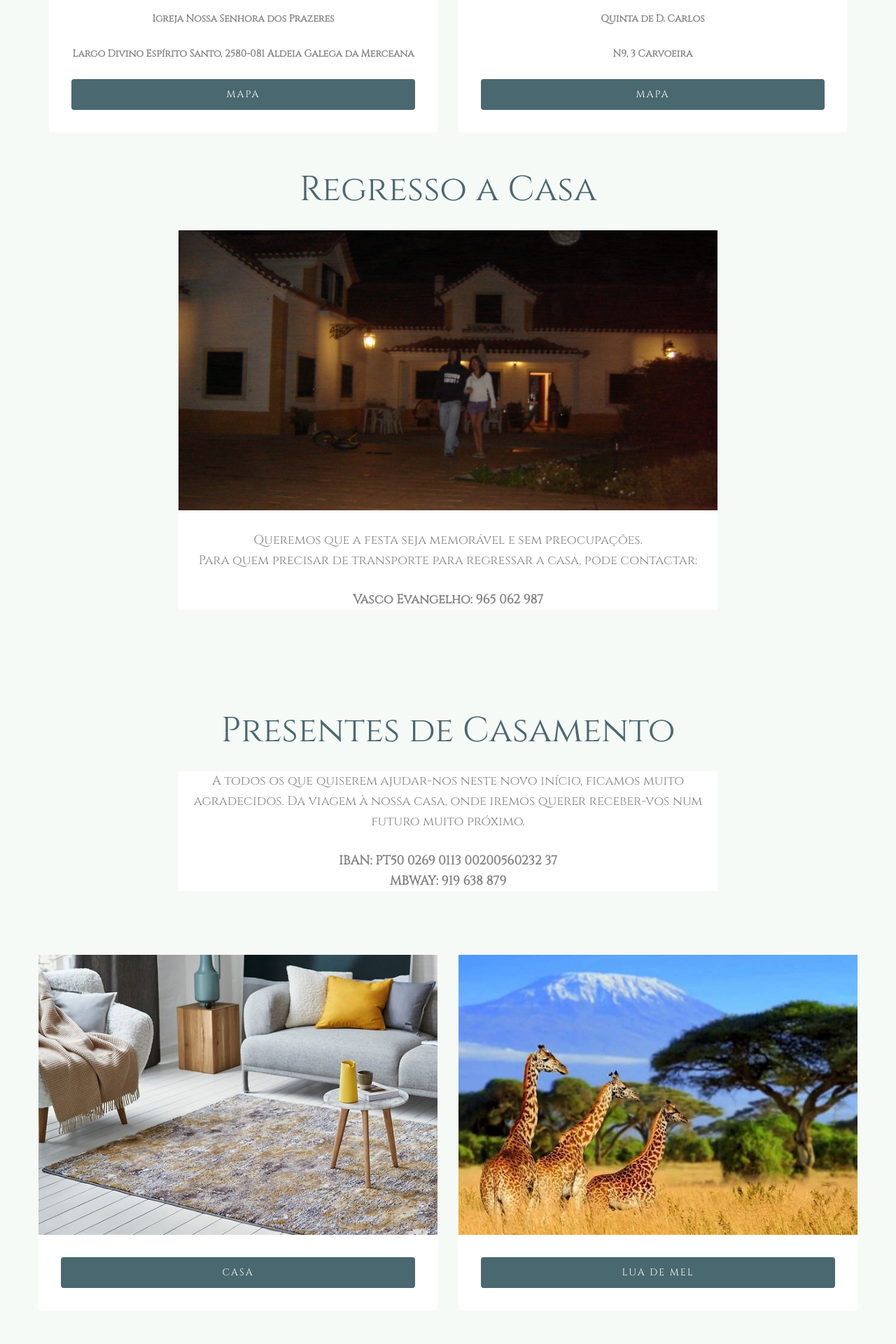
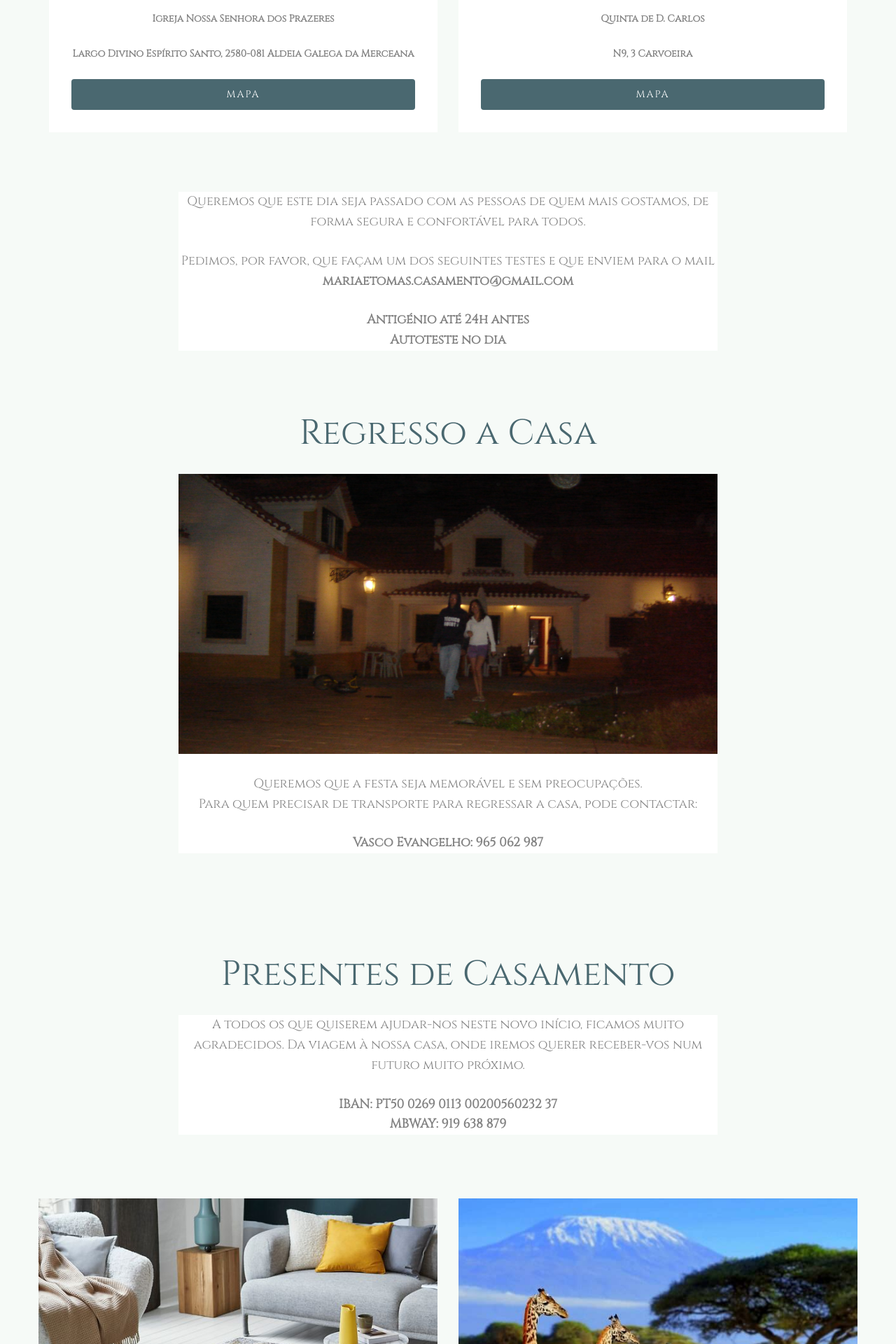
Before and after one commit to bubas3000/sitexia, a PHP site: page / in a window 1280 px wide. Shown: the part 1542-3462 px from the top of the page at 70% size. Run offline with PHP 8.4, Linux system fonts and the light colour scheme; some libraries are stand-ins or nearby versions.

Commit message:
Update index.php

```diff
--- a/index.php
+++ b/index.php
@@ -127,7 +127,19 @@
 					</div>
 					<div class="row">
 						<div class="col-md-8 col-md-offset-2 text-center heading-section animate-box">
-							<h2><br>Regresso a Casa</h2>
+							<h2><br></h2>
+							<div class="wedding-events">
+								<p>Queremos que este dia seja passado com as pessoas de quem mais gostamos, de forma segura e confortável para todos.</p>
+								<p>Pedimos, por favor, que façam um dos seguintes testes e que enviem para o mail <strong>mariaetomas.casamento@gmail.com</strong></p>
+								<p><strong>Antigénio até 24h antes<br>
+									Autoteste no dia</strong></p>
+							</div>
+								<!--<p><strong>Nome: Maria Sofia Vaz Ramires G da Costa</strong></p>-->
+						</div>
+					</div>
+					<div class="row">
+						<div class="col-md-8 col-md-offset-2 text-center heading-section animate-box">
+							<h2>Regresso a Casa</h2>
 							<div class="wedding-events">
 								<div class="ceremony-bg" style="background-image: url(images/regressoacasa.jpg);"></div>
 								<p><br>Queremos que a festa seja memorável e sem preocupações.</br>
@@ -136,6 +148,7 @@
 							</div>
 						</div>
 					</div>
+
 					<div class="row">
 						<div class="col-md-8 col-md-offset-2 text-center heading-section animate-box">
 							<h2><br>Presentes de Casamento</h2>
@@ -421,7 +434,7 @@
 				  response => response.json()
 			  ).then((html) => {
 				// you can put any JS code here
-			   alert('Obrigado pelo seu contacto!');
+			   alert('Obrigado!');
 			   closeForm();
 			   //window.location = '/index.html';
 			  });
@@ -439,7 +452,7 @@
 							<h2>Maria e Tomás</h2>
 							<p>Estamos ansiosos por festejar convosco! Confirmem a vossa presença, até dia 21 de abril.</p>
 							<p>Maria: +351 919 638 879 | Tomás: +351 913 447 666</p>
-							<button type="submit" class="btn"><strong>RSVP</strong></button>
+							<button type="submit" class="btn cancel"><strong>RSVP</strong></button>
 						</div>
 						<!--<div class="col-md-6 col-md-offset-3 text-center">
 							<p class="fh5co-social-icons">
@@ -457,8 +470,8 @@
 
 			<style>
 				#footer .btn {
-				  background-color: white;
-				  color: #4a6870;
+				  background-color: #4a68704d;
+				  color: white;
 				  padding: 16px 20px;
 				  border: none;
 				  cursor: pointer;
@@ -469,12 +482,14 @@
 
 				/* Add a red background color to the cancel button */
 				#footer .cancel {
-				  background-color: #4a6870;
+				  background-color: white;
+				  color: #4a6870;
 				}
 
 				/* Add some hover effects to buttons */
 				#footer .btn:hover, .open-button:hover {
 				  opacity: 1;
+				  color: white;
 				}
 			</style>
 		</footer>
```
